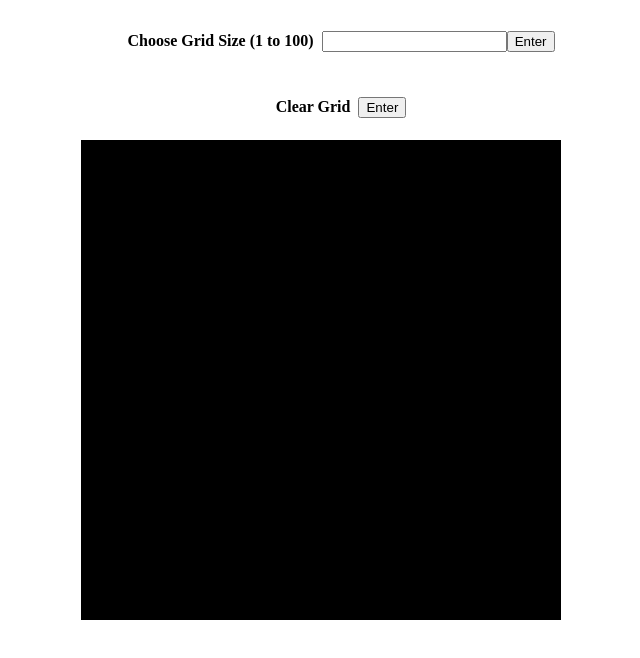
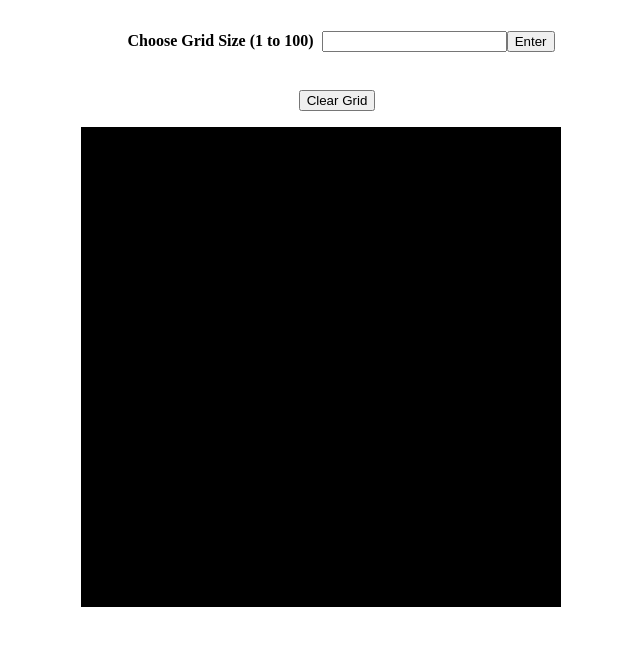
Before and after one commit to LostIncantation/etch-a-sketch, a plain HTML site: page index.html in a window 1280 px wide. Shown: the top 658 px of the page, without its empty margins (319-959 px from the left). Drawn offline with Linux system fonts and the light colour scheme.

Commit message:
badly working reset button

```diff
--- a/index.html
+++ b/index.html
@@ -9,14 +9,13 @@
 
     <body>
         <div class="input-area">
-            <form id="grid-control">
+            <form id="grid-control" onsubmit="handlerFunction(); return false;">
                 <label for="grid-size">Choose Grid Size (1 to 100)</label>
                 <input type="text" id="grid-size" name="grid-size">
-                <input type="submit" value="Enter">
+                <input type="submit" value="Enter" id="set-grid-size-button">
             </form>
             <form id="clear-control">
-                <label for="clear-grid: ">Clear Grid</label>
-                <input type="submit" value="Enter">
+                <input type="submit" value="Clear Grid" id="clear-grid-button">
             </form>
         </div>
         <div class="etch-area">
--- a/script_js.js
+++ b/script_js.js
@@ -1,4 +1,8 @@
 const etchContainer = document.querySelector(".etch-grid-container")
+/*
+const clearGridButton = document.querySelector("#clear-grid-button");
+const setGridSizeButton = document.querySelector("#set-grid-size-button");
+*/
 
 /*
     Fills a grid container with the relevant number of pixels
@@ -6,7 +10,6 @@ const etchContainer = document.querySelector(".etch-grid-container")
 function fillGridContainer(gridPixels){
     console.log(gridPixels);
     etchContainer.style.gridTemplate = `repeat(${gridPixels}, 1fr) / repeat(${gridPixels}, 1fr)`;
-    console.log("Ran");
 
     const gridPixel = document.createElement("DIV");
     gridPixel.className = 'grid-pixel';
@@ -49,4 +52,8 @@ function highlightGrid(){
     this.style.backgroundColor = "gold";
 }
 
+function handlerFunction(){
+    console.log('Handled');
+}
+
 fillGridContainer(16);
```
